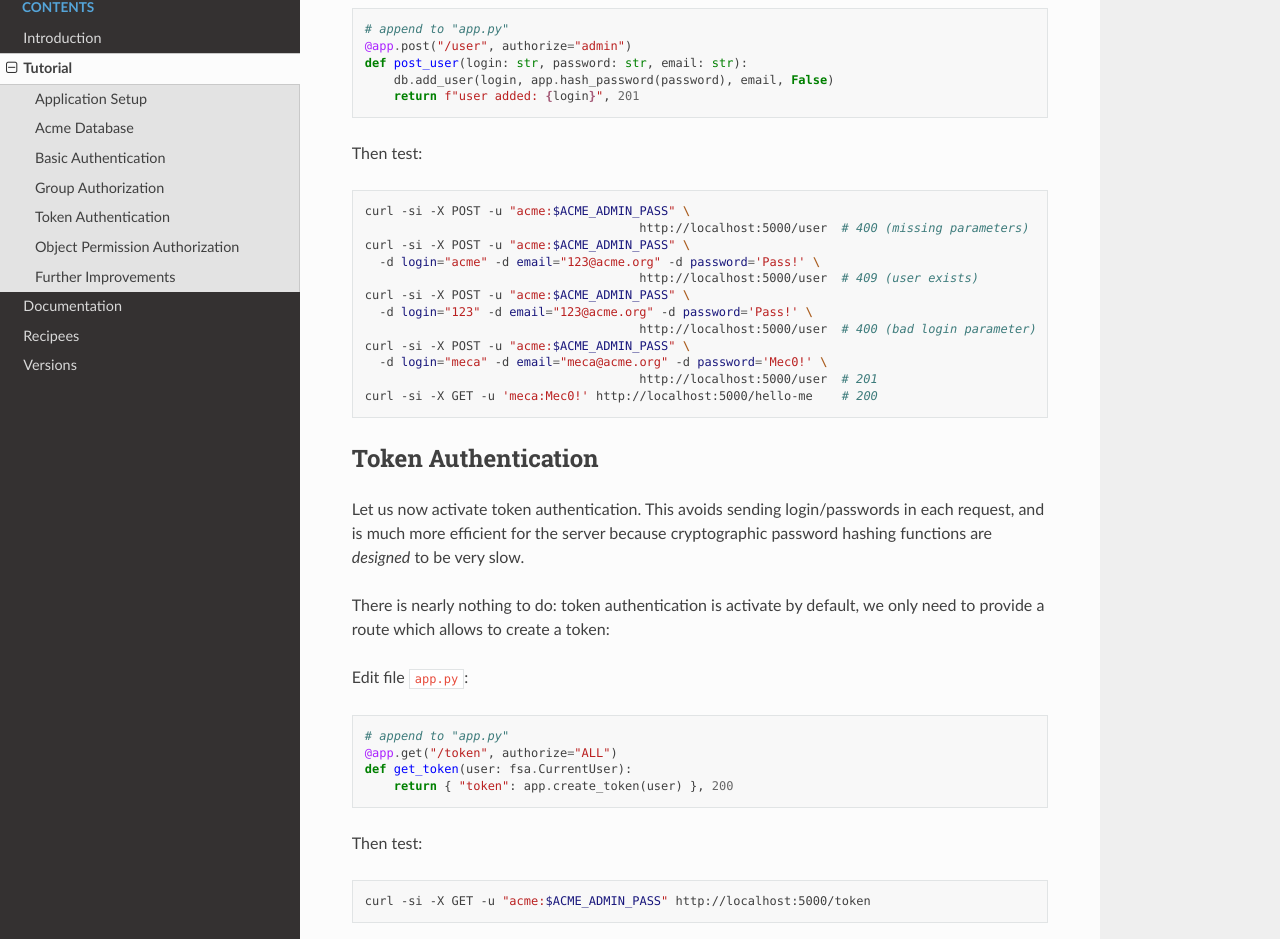
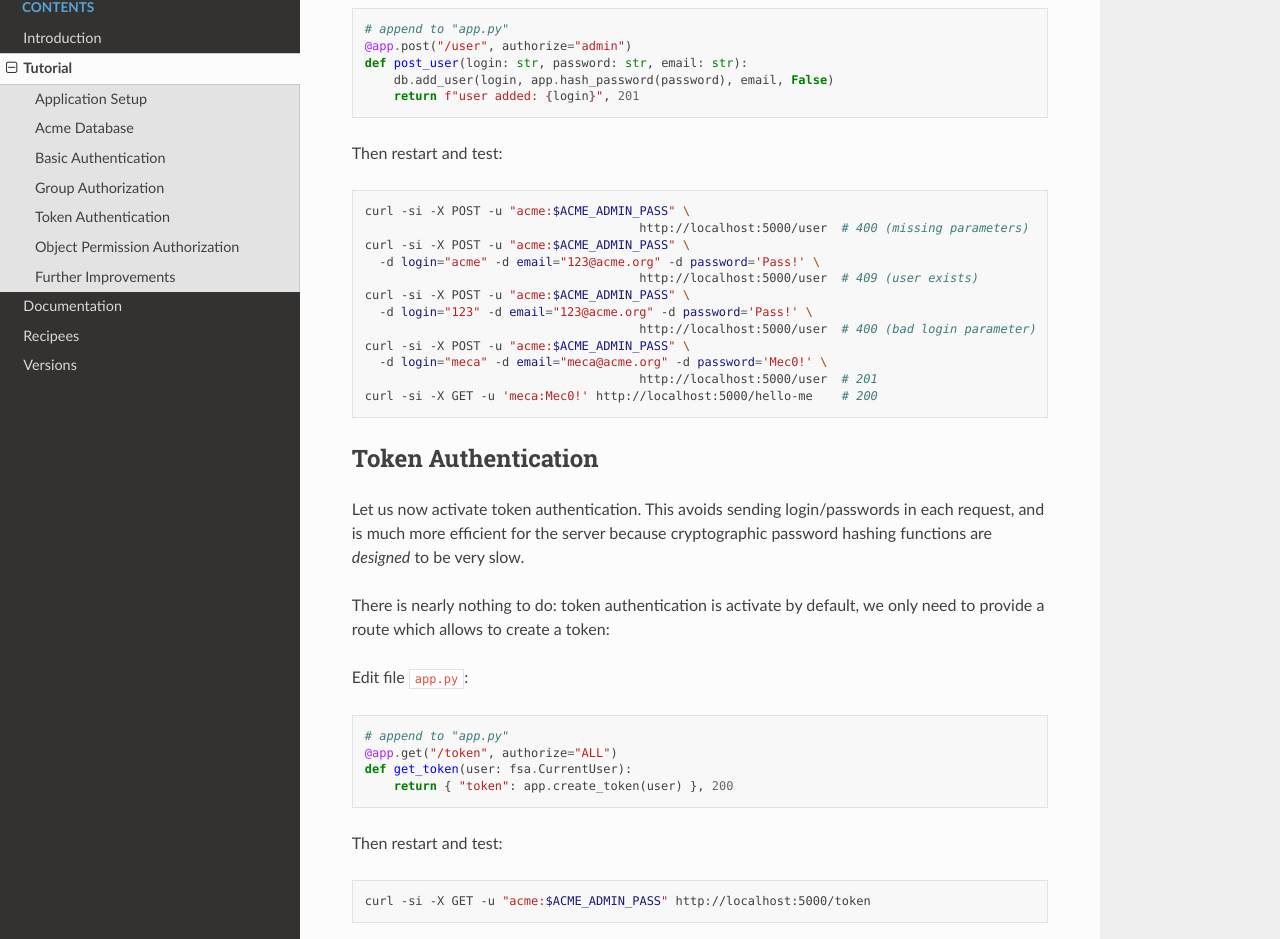
Before and after one commit to zx80/flask-simple-auth, a Sphinx documentation site: the page built from docs/TUTORIAL.md, in a window 1280 px wide and 1400 px high, scrolled down 5363 px. Shown: the part 114-1053 px from the top of the window. Built offline with Sphinx 7.4.7 and the Read the Docs theme 2.0.0, drawn with Linux system fonts in a browser that asks for light colours; pages that are not in the unit, such as notebooks, are missing from menus; some of the changed text lies outside the part shown.

Commit message:
add a question. more explicit tutorial directions.

````diff
--- a/docs/TUTORIAL.md
+++ b/docs/TUTORIAL.md
@@ -298,7 +298,7 @@ def post_user(login: str, password: str, email: str):
     return f"user added: {login}", 201
 ```
 
-Then test:
+Then restart and test:
 
 ```shell
 curl -si -X POST -u "acme:$ACME_ADMIN_PASS" \
@@ -334,7 +334,7 @@ def get_token(user: fsa.CurrentUser):
     return { "token": app.create_token(user) }, 200
 ```
 
-Then test:
+Then restart and test:
 
 ```shell
 curl -si -X GET -u "acme:$ACME_ADMIN_PASS" http://localhost:5000/token
@@ -380,7 +380,7 @@ def patch_stuff_sid(sid: str, price: float):
     return f"stuff changed: {sid}", 204
 ```
 
-Then we can test:
+Then we can restart and test:
 
 ```shell
 curl -si -X POST -u "acme:$ACME_ADMIN_PASS" \
````
Also changed, not shown: docs/RECIPEES.md (+4 -0 lines).
